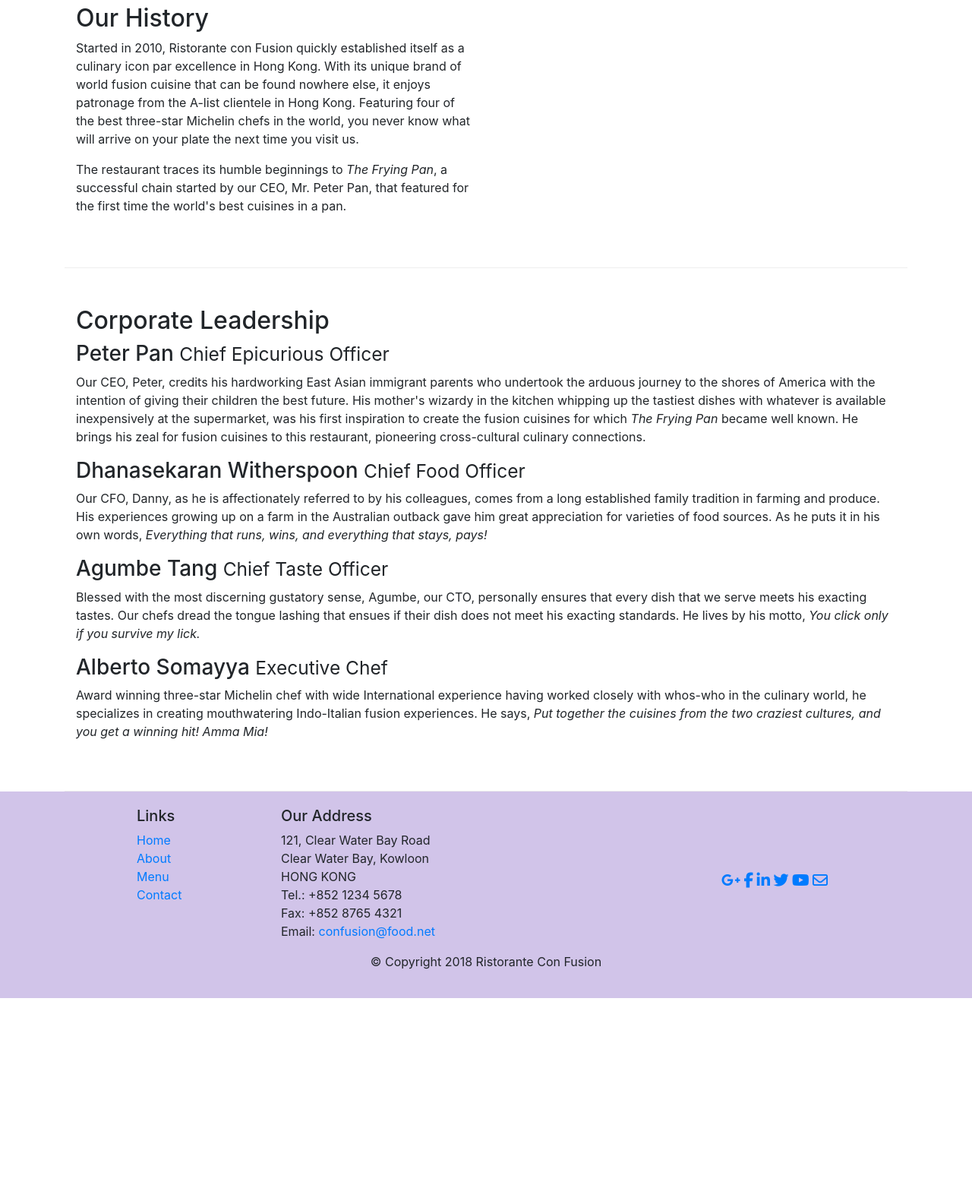
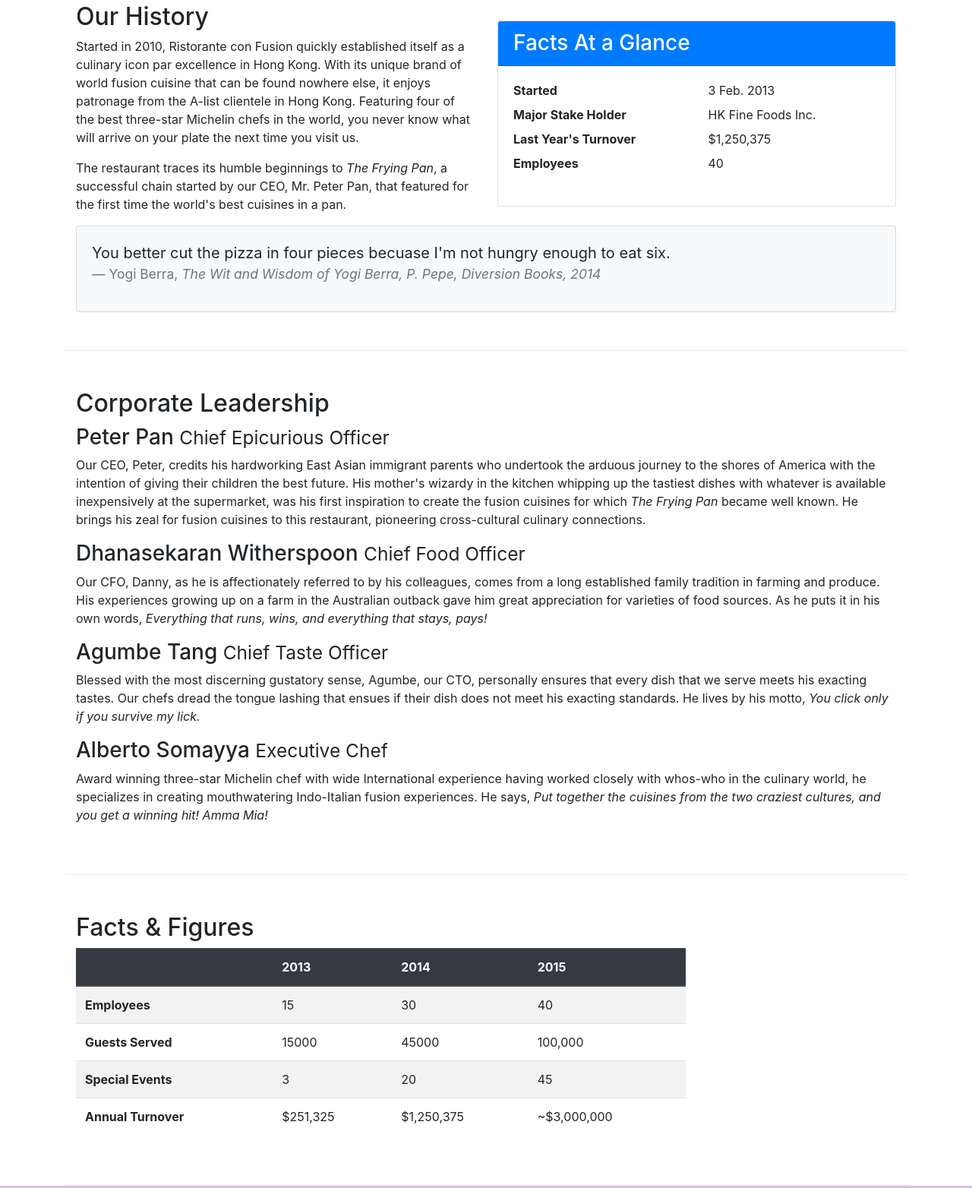
Before and after one commit to utkarshtambe10/Front-end-Framework-Bootstrap4-Course, a plain HTML site: page aboutus.html in a window 1280 px wide. Shown: the part 488-2052 px from the top of the page at 76% size. Before the commit the page ends 1802 px from the top, so only its background shows below. Drawn offline with nearby package versions, Linux system fonts and the light colour scheme.

Commit message:
tables and cards

```diff
--- a/aboutus.html
+++ b/aboutus.html
@@ -24,10 +24,14 @@
             <a class="navbar-brand mr-auto" href="./index.html">Ristorante Con Fusion</a>
             <div class="collapse navbar-collapse" id="Navbar">
                 <ul class="navbar-nav mr-auto">
-                    <li class="nav-item active"><a class="nav-link" href="./index.html"><span class="fa fa-home fa-lg"></span> Home</a></li>
-                    <li class="nav-item"><a class="nav-link" href="./aboutus.html"><span class="fa fa-info fa-lg"></span> About</a></li>
-                    <li class="nav-item"><a class="nav-link" href="#"><span class="fa fa-list fa-lg"></span> Menu</a></li>
-                    <li class="nav-item"><a class="nav-link" href="contactus.html"><span class="fa fa-address-card fa-lg"></span> Contact</a></li>
+                    <li class="nav-item active"><a class="nav-link" href="./index.html"><span
+                                class="fa fa-home fa-lg"></span> Home</a></li>
+                    <li class="nav-item"><a class="nav-link" href="./aboutus.html"><span
+                                class="fa fa-info fa-lg"></span> About</a></li>
+                    <li class="nav-item"><a class="nav-link" href="#"><span class="fa fa-list fa-lg"></span> Menu</a>
+                    </li>
+                    <li class="nav-item"><a class="nav-link" href="contactus.html"><span
+                                class="fa fa-address-card fa-lg"></span> Contact</a></li>
                 </ul>
             </div>
         </div>
@@ -69,39 +73,117 @@
                 <p>The restaurant traces its humble beginnings to <em>The Frying Pan</em>, a successful chain started by
                     our CEO, Mr. Peter Pan, that featured for the first time the world's best cuisines in a pan.</p>
             </div>
-            <div class="col-sm-4">
+            <div class="col-sm">
+                <div class="card">
+                    <h3 class="card-header bg-primary text-white">Facts At a Glance</h3>
+                    <div class="card-body">
+                        <dl class="row">
+                            <dt class="col-6">Started</dt>
+                            <dd class="col-6">3 Feb. 2013</dd>
+                            <dt class="col-6">Major Stake Holder</dt>
+                            <dd class="col-6">HK Fine Foods Inc.</dd>
+                            <dt class="col-6">Last Year's Turnover</dt>
+                            <dd class="col-6">$1,250,375</dd>
+                            <dt class="col-6">Employees</dt>
+                            <dd class="col-6">40</dd>
+                        </dl>
+                    </div>
+                </div>
+            </div>
+            <div class="col-12">
+                <div class="card card-body bg-light">
+                    <blockquote class="blockquote">
+                        <p class="mb-0">
+                            You better cut the pizza in four pieces becuase
+                            I'm not hungry enough to eat six.
+                        </p>
+                        <footer class="blockquote-footer">Yogi Berra,
+                            <cite title="Source Title">The Wit and Wisdom of
+                                Yogi Berra, P. Pepe, Diversion Books, 2014
+                            </cite>
+                        </footer>
+                    </blockquote>
+                </div>
             </div>
         </div>
-
 
         <div class="row row-content">
             <div class="col-12">
                 <h2>Corporate Leadership</h2>
                 <h3>Peter Pan <small>Chief Epicurious Officer</small></h3>
-                <p class="d-none d-sm-block">Our CEO, Peter, credits his hardworking East Asian immigrant parents who undertook the arduous
+                <p class="d-none d-sm-block">Our CEO, Peter, credits his hardworking East Asian immigrant parents who
+                    undertook the arduous
                     journey to the shores of America with the intention of giving their children the best future. His
                     mother's wizardy in the kitchen whipping up the tastiest dishes with whatever is available
                     inexpensively at the supermarket, was his first inspiration to create the fusion cuisines for which
                     <em>The Frying Pan</em> became well known. He brings his zeal for fusion cuisines to this
-                    restaurant, pioneering cross-cultural culinary connections.</p>
+                    restaurant, pioneering cross-cultural culinary connections.
+                </p>
                 <h3>Dhanasekaran Witherspoon <small>Chief Food Officer</small></h3>
-                <p class="d-none d-sm-block">Our CFO, Danny, as he is affectionately referred to by his colleagues, comes from a long established
+                <p class="d-none d-sm-block">Our CFO, Danny, as he is affectionately referred to by his colleagues,
+                    comes from a long established
                     family tradition in farming and produce. His experiences growing up on a farm in the Australian
                     outback gave him great appreciation for varieties of food sources. As he puts it in his own words,
-                    <em>Everything that runs, wins, and everything that stays, pays!</em></p>
+                    <em>Everything that runs, wins, and everything that stays, pays!</em>
+                </p>
                 <h3>Agumbe Tang <small>Chief Taste Officer</small></h3>
-                <p class="d-none d-sm-block">Blessed with the most discerning gustatory sense, Agumbe, our CTO, personally ensures that every dish
+                <p class="d-none d-sm-block">Blessed with the most discerning gustatory sense, Agumbe, our CTO,
+                    personally ensures that every dish
                     that we serve meets his exacting tastes. Our chefs dread the tongue lashing that ensues if their
                     dish does not meet his exacting standards. He lives by his motto, <em>You click only if you survive
                         my lick.</em></p>
                 <h3>Alberto Somayya <small>Executive Chef</small></h3>
-                <p class="d-none d-sm-block">Award winning three-star Michelin chef with wide International experience having worked closely with
+                <p class="d-none d-sm-block">Award winning three-star Michelin chef with wide International experience
+                    having worked closely with
                     whos-who in the culinary world, he specializes in creating mouthwatering Indo-Italian fusion
                     experiences. He says, <em>Put together the cuisines from the two craziest cultures, and you get a
                         winning hit! Amma Mia!</em></p>
             </div>
         </div>
-
+        <div class="row row-content">
+            <div class="col-12 col-sm-9">
+                <h2>Facts &amp; Figures</h2>
+                <div class="table-responsive">
+                    <table class="table table-striped">
+                        <thead class="thead-dark">
+                            <tr>
+                                <th>&nbsp;</th>
+                                <th>2013</th>
+                                <th>2014</th>
+                                <th>2015</th>
+                            </tr>
+                        </thead>
+                        <tbody>
+                            <tr>
+                                <th>Employees</th>
+                                <td>15</td>
+                                <td>30</td>
+                                <td>40</td>
+                            </tr>
+                            <tr>
+                                <th>Guests Served</th>
+                                <td>15000</td>
+                                <td>45000</td>
+                                <td>100,000</td>
+                            </tr>
+                            <tr>
+                                <th>Special Events</th>
+                                <td>3</td>
+                                <td>20</td>
+                                <td>45</td>
+                            </tr>
+                            <tr>
+                                <th>Annual Turnover</th>
+                                <td>$251,325</td>
+                                <td>$1,250,375</td>
+                                <td>~$3,000,000</td>
+                            </tr>
+                        </tbody>
+                    </table>
+                </div>
+            </div>
+            <div class="col-12 col-sm-3"></div>
+        </div>
     </div>
 
     <footer class="footer">
```
